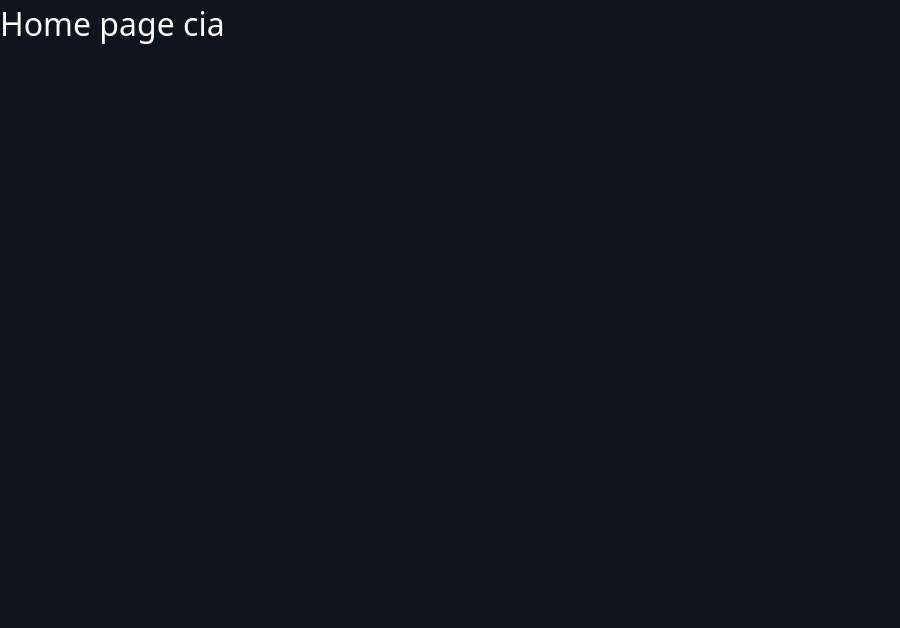
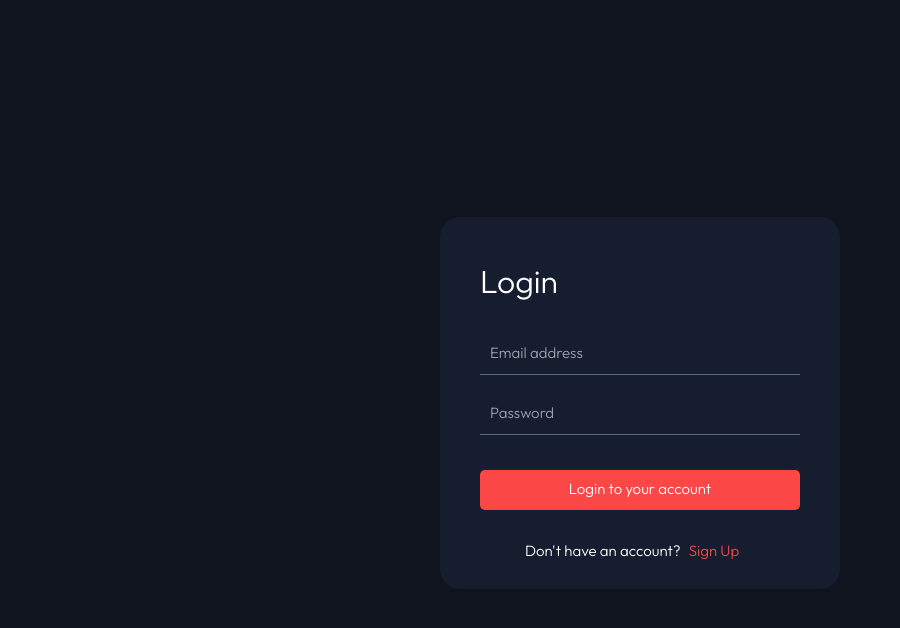
Before and after one commit to AusteId/entertainment-web-app, a React (Vite) app: page / in a window 1280 px wide. Shown: the top 628 px of the page, without its empty margins (0-900 px from the left). Built offline with nearby package versions, Linux system fonts and the light colour scheme.

Commit message:
tarpinis

```diff
--- /dev/null
+++ b/src/api/users.js
@@ -0,0 +1,41 @@
+export const apiLoginUser = async (formData) => {
+  try {
+    const user = await getUserByEmail(formData.email);
+
+    if (user) {
+      const pass = formData.password === user.password;
+
+      if (!pass) {
+        return { error: "Incorrect email or password. Try again " };
+      }
+
+      return { id: user.id };
+    } else {
+      return { error: "Incorrect email or password. Try again " };
+    }
+  } catch (e) {}
+};
+
+/**
+ * Naudotojo paieška pagal el. pašto adresą
+ * @param {*} email
+ * @returns objektas user {email, password}
+ * @returns stringas "User not found" arba "Unexpected error"
+ */
+export const getUserByEmail = async (email) => {
+  try {
+    // Gaunam visus userius is db
+    const res = await axios.get(API_USERS_URL);
+
+    // Ieškom...
+    const user = res.data.find((usr) => usr.email === email);
+
+    if (user) {
+      return user;
+    } else {
+      return false;
+    }
+  } catch (e) {
+    return { error: "Unexpected error" };
+  }
+};
--- /dev/null
+++ b/src/components/LoginForm.jsx
@@ -0,0 +1,82 @@
+import { useState } from "react";
+import { useForm } from "react-hook-form";
+
+import "../styles/LoginForm.css";
+import { apiLoginUser } from "../api/users";
+
+export const LoginForm = ({ onSignUp }) => {
+  //   const user = useUserContext();
+  const [error, setError] = useState("");
+  const {
+    register,
+    handleSubmit,
+    formState: { errors },
+  } = useForm({ defaultValues: { email: "", password: "" } });
+
+  const onSubmit = async (formData) => {
+    try {
+      const userId = await apiLoginUser(formData);
+
+      if (userId.error) {
+        setError(userId.error);
+      } else {
+        // user.setLoggedIn(userId.id);
+        console.log("24: ", userId);
+      }
+    } catch (e) {
+      setError(e);
+    }
+  };
+
+  return (
+    <div className="box">
+      <form noValidate onSubmit={handleSubmit(onSubmit)}>
+        <div className="text">
+          {error && <p className="text_center">{error}</p>}
+        </div>
+        <h1>Login</h1>
+        <div className={`input_box ${errors.password ? "error" : ""}`}>
+          <input
+            id="email"
+            type="email"
+            autoComplete="on"
+            placeholder="Email address"
+            className="form_text"
+            {...register("email", {
+              required: "Please enter email",
+              pattern: {
+                value: /^[a-zA-Z0-9._-]+@[a-zA-Z0-9.-]+\.[a-zA-Z]{2,4}$/,
+                message: "Invalid email address",
+              },
+            })}
+          />
+          {errors.email && (
+            <p className="error_message">{errors.email.message}</p>
+          )}
+        </div>
+        <div className={`input_box ${errors.password ? "error" : ""}`}>
+          <input
+            id="password"
+            type="password"
+            autoComplete="off"
+            placeholder="Password"
+            className="form_text"
+            {...register("password", {
+              required: "Please enter password",
+            })}
+          />
+          {errors.password && (
+            <p className="error_message">{errors.password.message}</p>
+          )}
+        </div>
+
+        <button className="button" type="submit">
+          Login to your account
+        </button>
+      </form>
+      <button onClick={onSignUp} className="singup">
+        Don't have an account? <span className="signup_link">Sign Up</span>
+      </button>
+    </div>
+  );
+};
--- a/src/pages/HomePage.jsx
+++ b/src/pages/HomePage.jsx
@@ -1,7 +1,10 @@
+import { LoginForm } from "../components/LoginForm";
+
 export default function HomePage() {
   return (
     <main>
-      <h1 className='heading-lg'>Home page cia</h1>
+      {/* <h1 className='heading-lg'>Home page cia</h1> */}
+      <LoginForm />
     </main>
   );
 }
--- /dev/null
+++ b/src/styles/LoginForm.css
@@ -0,0 +1,135 @@
+* {
+  margin: 0;
+  padding: 0;
+  box-sizing: border-box;
+}
+
+body {
+  display: flex;
+  justify-content: center;
+  align-items: center;
+  min-height: 100vh;
+  background-color: #10141e;
+}
+
+.box {
+  width: 25rem;
+  height: 23.25rem;
+  background-color: #161d2f;
+  color: #fff;
+  border-radius: 1.25rem;
+}
+h1 {
+  font-size: 2rem;
+  padding: 0.625rem;
+  padding-left: 2.5rem;
+  padding-top: 2.5rem;
+  font-family: Outfit;
+  font-weight: 300;
+}
+
+.button:hover {
+  background-color: #fff;
+  color: black;
+}
+.error_message {
+  color: #fc4747;
+  font-size: 0.813rem;
+  position: absolute;
+  top: 50%; /* Vertically center the message relative to the input */
+  right: 0; /* Align the message to the right of the input box */
+  transform: translateY(-50%); /* Adjust for vertical centering */
+  margin-top: 0; /* Remove the top margin */
+  margin-right: 3.125rem;
+  padding-bottom: 0.625rem;
+}
+.input_box {
+  position: relative;
+  width: 100%;
+  height: 1.875rem;
+  margin: 1.875rem 0;
+  display: flex;
+  justify-content: center;
+  justify-items: center;
+  font-family: Outfit;
+  font-weight: 300;
+}
+
+.input_box input {
+  width: 80%;
+  height: 100%;
+  background-color: transparent;
+  border: none;
+  outline: none;
+  border-bottom: 0.063rem solid #5a698f;
+  color: #fff;
+  padding-bottom: 1.125rem;
+  padding-left: 0.625rem;
+  padding-right: 8.75rem;
+  caret-color: #fc4747;
+  padding-top: 0.313rem;
+  cursor: pointer;
+  font-family: Outfit;
+  font-weight: 300;
+  font-size: 0.938rem;
+}
+
+.input_box input::placeholder {
+  font-size: 0.938rem;
+  font-family: Outfit;
+}
+
+input:focus,
+textarea:focus {
+  border-color: white; /* Change border to white on focus */
+}
+.input_box.error input {
+  border-bottom: 0.063rem solid #fc4747; /* Make the border red */
+}
+.button {
+  width: 80%;
+  margin-left: 2.5rem;
+  height: 2.5rem;
+  border-radius: 0.313rem;
+  border: none;
+  background-color: #fc4747;
+  color: #fff;
+  cursor: pointer;
+  margin-top: 0.313rem;
+  font-size: 0.938rem;
+  transition: background-color 0.3s ease;
+  font-family: Outfit;
+  font-weight: 300;
+}
+
+.singup {
+  text-align: center;
+  margin-top: 1.875rem;
+  font-size: 0.938rem;
+  margin-left: 5.31rem;
+  font-family: Outfit;
+  font-weight: 300;
+}
+.signup_link {
+  color: #fc4747;
+  text-decoration: none;
+  font-size: 0.938rem;
+  margin-left: 0.313rem;
+  font-weight: 300;
+  font-family: Outfit;
+}
+
+.text {
+  font-weight: 300;
+  font-family: Outfit;
+  font-size: 0.938rem;
+  display: flex;
+  text-align: center;
+
+  justify-content: center;
+  color: #fc4747;
+  height: 0.313rem;
+  margin-top: 0.313rem;
+  margin-bottom: -0.625rem;
+  padding-top: 0.625rem;
+}
```
